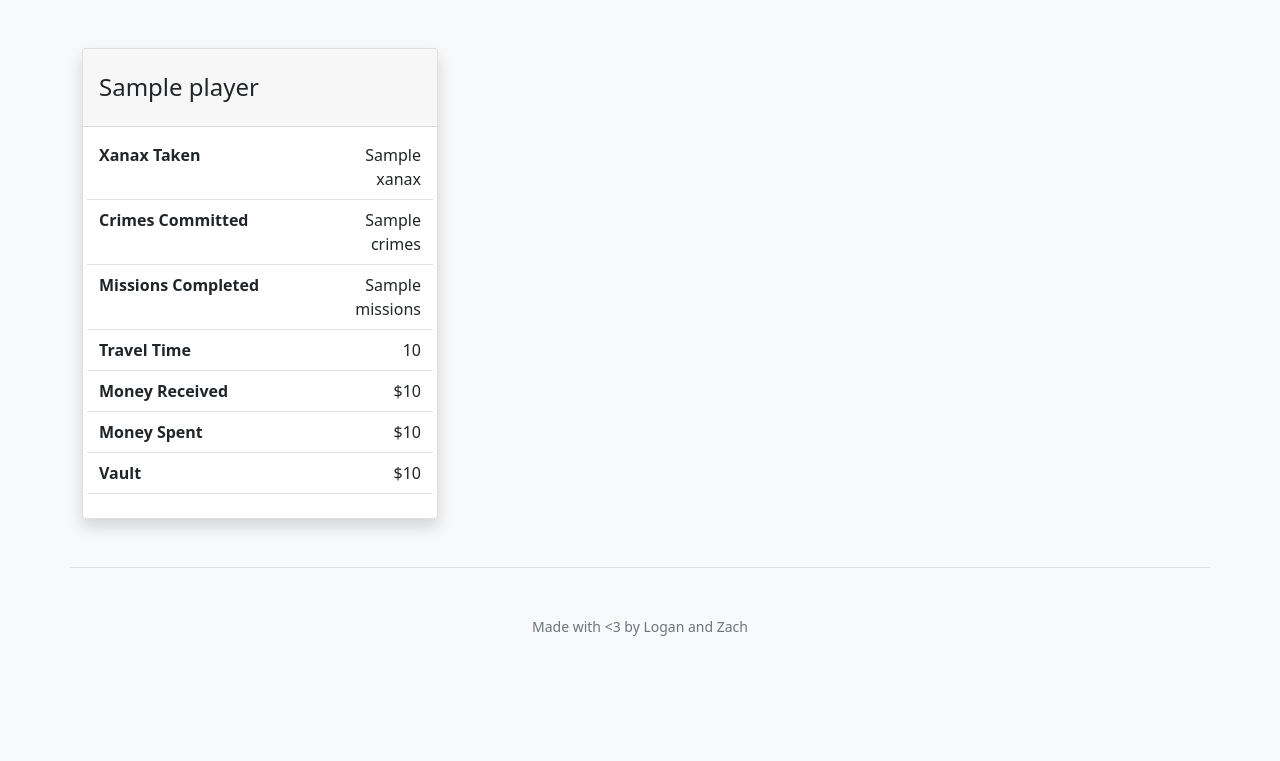
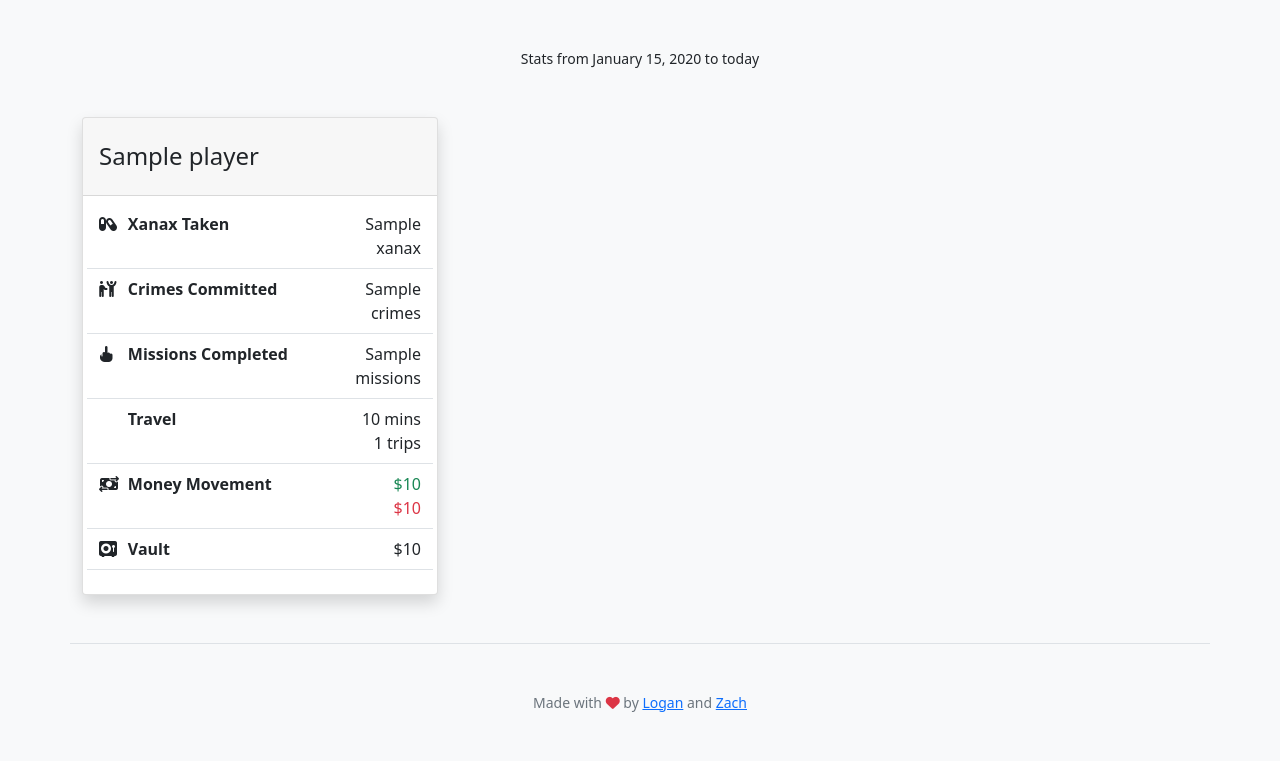
Before and after one commit to loganbibby/torn-stats, a Flask app: template torn_stats/templates/basic_info.html in a window 1280 px wide. Shown: the part 86-847 px from the top of the page. Before the commit the page ends 800 px from the top, so only its background shows below. Run offline with Flask 2, Linux system fonts and the light colour scheme; the template is opened without the code that fills it: most values are stand-ins (such as "Sample title", 1, 10 or a date in 2020); some libraries are stand-ins or nearby versions.

Commit message:
Mostly UI changes

```diff
--- a/torn_stats/client.py
+++ b/torn_stats/client.py
@@ -4,6 +4,7 @@ import requests
 
 class LogTypes(IntEnum):
     XANAX = 2290
+    XANAX_OD = 2291
     MISSION = 7815
     CRIME = 5725
     TRAVEL = 6000
--- a/torn_stats/templates/basic_info.html
+++ b/torn_stats/templates/basic_info.html
@@ -1,41 +1,58 @@
 {% extends "framework.html" %}
 
 {% block content %}
+    <div class="row mb-5">
+        <div class="col-12 text-center small">
+            Stats from {{ start_date.strftime('%B %d, %Y') }} to today
+        </div>
+    </div>
     <div class="row">
         {% for profile in profiles -%}
-        <div class="col-12 col-lg-6 col-xl-4 mb-2 mb-lg-0">
+        <div class="col-12 col-lg-6 col-xl-4 mb-4 mb-lg-0">
             <div class="card shadow">
                 <div class="card-header">
                     <h4 class="card-title my-3">{{ profile["player"]["name"] }}</h4>
                 </div>
                 <div class="card-body">
-                    {% set left_col = 8 %}
+                    {% set left_col = 7 %}
                     {% set right_col = 4 %}
                     <div class="row mb-2 border-bottom pb-2">
+                        <div class="col-1"><i class="fa-solid fa-capsules"></i></div>
                         <div class="col-{{ left_col }} fw-bold">Xanax Taken</div>
                         <div class="col-{{ right_col }} text-end">{{ profile["xanax"] }}</div>
                     </div>
                     <div class="row mb-2 border-bottom pb-2">
+                        <div class="col-1"><i class="fa-solid fa-people-robbery"></i></div>
                         <div class="col-{{ left_col }} fw-bold">Crimes Committed</div>
                         <div class="col-{{ right_col }} text-end">{{ profile["crimes"] }}</div>
                     </div>
                     <div class="row mb-2 border-bottom pb-2">
+                        <div class="col-1"><i class="fa-solid fa-hand-middle-finger"></i></div>
                         <div class="col-{{ left_col }} fw-bold">Missions Completed</div>
                         <div class="col-{{ right_col }} text-end">{{ profile["missions"] }}</div>
                     </div>
                     <div class="row mb-2 border-bottom pb-2">
-                        <div class="col-{{ left_col }} fw-bold">Travel Time</div>
-                        <div class="col-{{ right_col }} text-end">{{ "{:,}".format(profile["travel"]) }}</div>
+                        <div class="col-1"><i class="fa-regular fa-plane-tail"></i></div>
+                        <div class="col-{{ left_col }} fw-bold">Travel</div>
+                        <div class="col-{{ right_col }} text-end">
+                            <div class="row mb-0">
+                                <div class="col-12">{{ "{:,}".format(profile["travel"]) }} mins</div>
+                                <div class="col-12">{{ profile["travel_count"] }} trips</div>
+                            </div>
+                        </div>
                     </div>
                     <div class="row mb-2 border-bottom pb-2">
-                        <div class="col-{{ left_col }} fw-bold">Money Received</div>
-                        <div class="col-{{ right_col }} text-end">${{ "{:,}".format(profile["money_in"]) }}</div>
+                        <div class="col-1"><i class="fa-solid fa-money-bill-transfer"></i></div>
+                        <div class="col-{{ left_col }} fw-bold">Money Movement</div>
+                        <div class="col-{{ right_col }} text-end">
+                            <div class="row mb-0">
+                                <div class="col-12 text-success">${{ "{:,}".format(profile["money_in"]) }}</div>
+                                <div class="col-12 text-danger">${{ "{:,}".format(profile["money_out"]) }}</div>
+                            </div>
+                        </div>
                     </div>
                     <div class="row mb-2 border-bottom pb-2">
-                        <div class="col-{{ left_col }} fw-bold">Money Spent</div>
-                        <div class="col-{{ right_col }} text-end">${{ "{:,}".format(profile["money_out"]) }}</div>
-                    </div>
-                    <div class="row mb-2 border-bottom pb-2">
+                        <div class="col-1"><i class="fa-solid fa-vault"></i></div>
                         <div class="col-{{ left_col }} fw-bold">Vault</div>
                         <div class="col-{{ right_col }} text-end">${{ "{:,}".format(profile["vault"]) }}</div>
                     </div>
--- a/torn_stats/templates/framework.html
+++ b/torn_stats/templates/framework.html
@@ -16,7 +17,9 @@
             {% block content %}{% endblock %}
         </div>
         <div class="container my-5 pt-5 border-top text-center text-muted small">
-            Made with <3 by Logan and Zach
+            Made with <i class="fa-solid fa-heart text-danger"></i> by
+            <a href="https://www.torn.com/profiles.php?XID=1678414" target="_blank">Logan</a>
+            and <a href="https://www.torn.com/profiles.php?NID=zachwozn" target="_blank">Zach</a>
         </div>
         <script src="https://cdn.jsdelivr.net/npm/bootstrap@5.0.2/dist/js/bootstrap.bundle.min.js" integrity="sha384-MrcW6ZMFYlzcLA8Nl+NtUVF0sA7MsXsP1UyJoMp4YLEuNSfAP+JcXn/tWtIaxVXM" crossorigin="anonymous"></script>
     </body>
```
Also changed, not shown: other parts of torn_stats/templates/framework.html (+1 -0 lines), torn_stats/views.py (+31 -10 lines).
